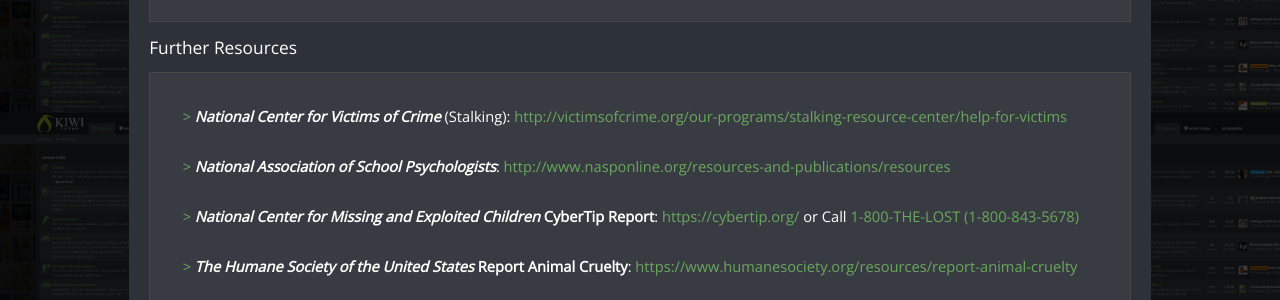
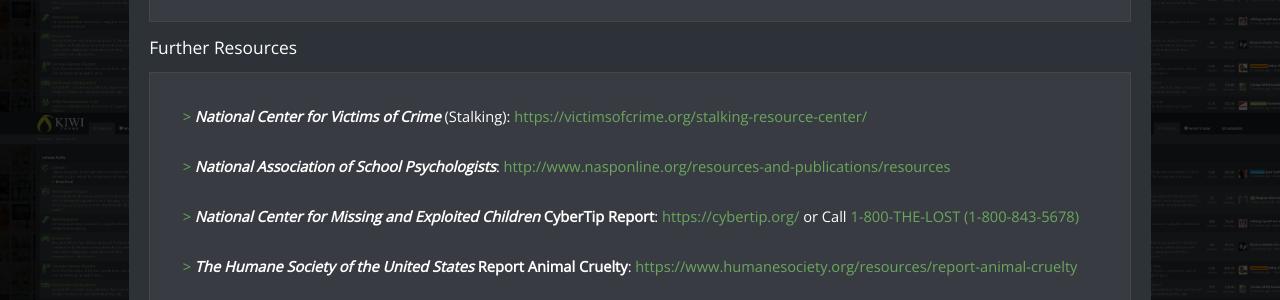
Before and after one commit to byliz/help, a Jekyll site: the page built from resources/index.html, in a window 1280 px wide and 900 px high, scrolled down 1625 px. Shown: the part 154-454 px from the top of the window. Built offline with Jekyll 4.4.1, drawn with Linux system fonts in a browser that asks for light colours; nearby versions of some CDN libraries; some web fonts are replaced; some of the changed lines change nothing that is shown.

Commit message:
Update index.html

```diff
--- a/resources/index.html
+++ b/resources/index.html
@@ -102,7 +102,7 @@
 
 <ul>
 	<li>
-		<strong><em>National Center for Victims of Crime</em></strong> (Stalking): <a href="http://victimsofcrime.org/our-programs/stalking-resource-center/help-for-victims" target="_blank">http://victimsofcrime.org/our-programs/stalking-resource-center/help-for-victims</a>
+		<strong><em>National Center for Victims of Crime</em></strong> (Stalking): <a href="https://victimsofcrime.org/stalking-resource-center/" target="_blank">https://victimsofcrime.org/stalking-resource-center/</a>
 	</li>
 	<li>
 		<strong><em>National Association of School Psychologists</em></strong>: <a href="http://www.nasponline.org/resources-and-publications/resources" target="_blank">http://www.nasponline.org/resources-and-publications/resources</a>
```
